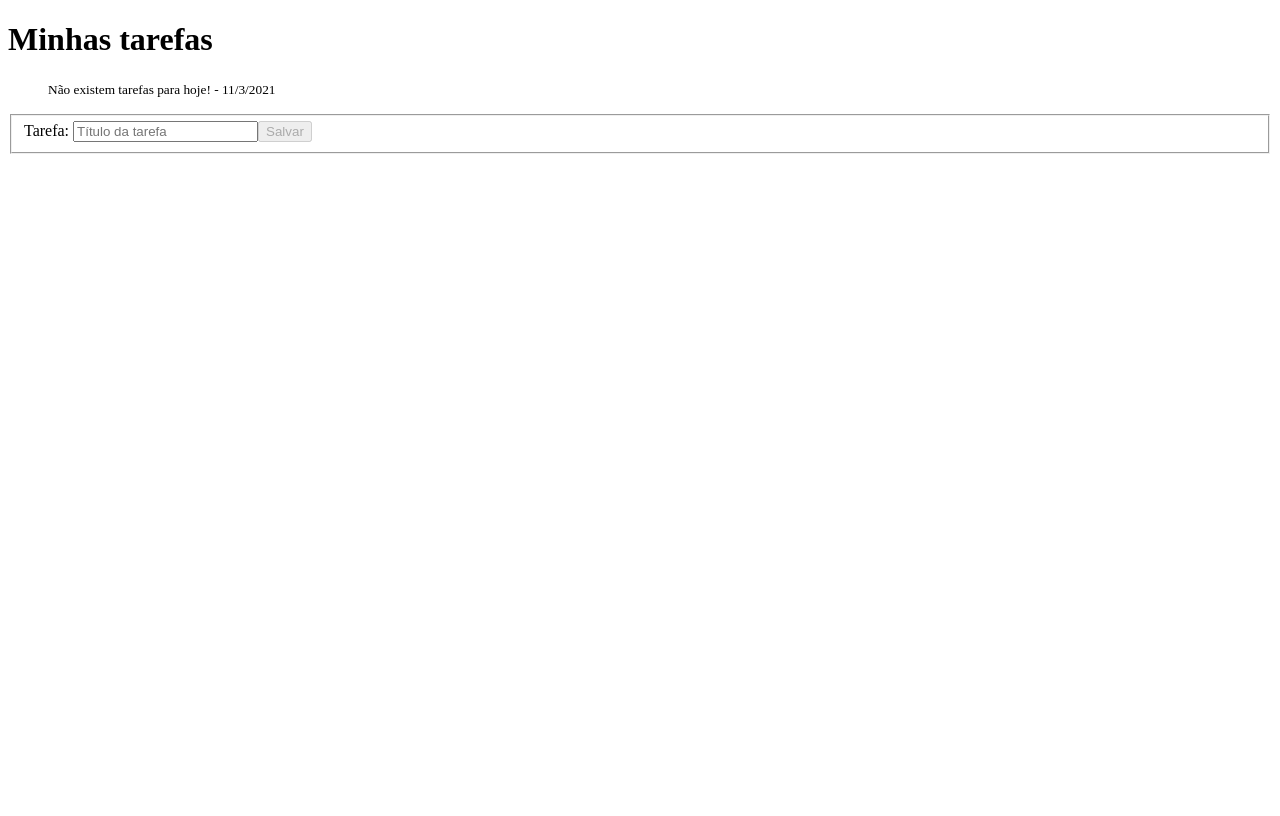
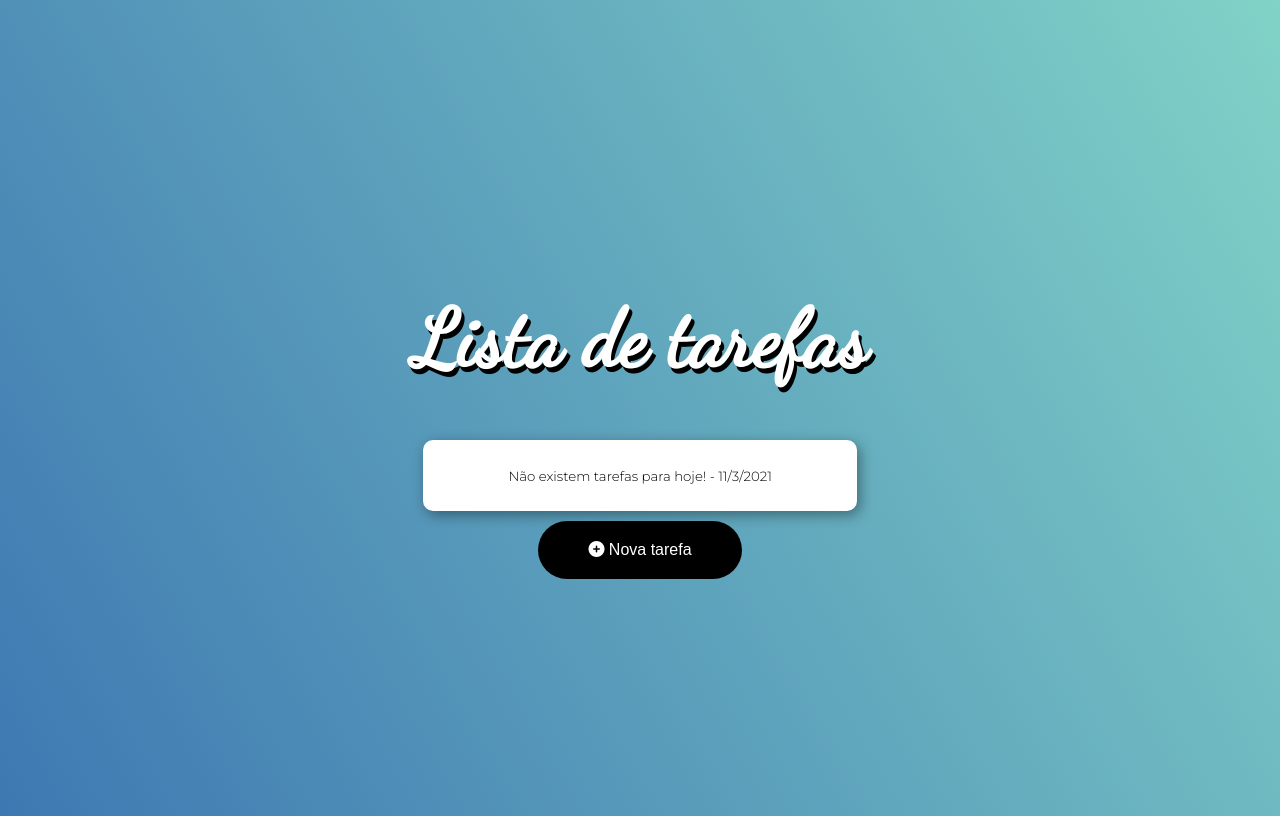
Before and after one commit to LukeDaniel16/Comecando-com-Angular, an Angular app in the folder todo/: page / in a window 1280 px wide. Built offline with nearby package versions, Linux system fonts and the light colour scheme.

Commit message:
Finalizando e pequenos ajustes visuais!

```diff
--- a/todo/src/app/app.component.html
+++ b/todo/src/app/app.component.html
@@ -1,23 +1,39 @@
-<h1>{{ title }}</h1>
-<ul>
-  <p><small>Não existem tarefas para hoje! - {{dataAtual}} </small></p>
+<h1 class="title animate__animated animate__jackInTheBox">{{ title }}</h1>
+<ul class="animate__animated animate__flipInX" *ngIf="mode=='list'">
+  <p class="text-center" *ngIf="todos.length == 0"><small>Não existem tarefas para hoje! - {{dataAtual}} </small></p>
   <li *ngFor="let todo of todos">
-    {{todo.id}}. {{ todo.title }} -
-    <button *ngIf="!todo.done" (click)="maskAsDone(todo)">Concluir</button> |
-    <button *ngIf="todo.done" (click)="markAsUndone(todo)">Refazer</button> |
-    <button (click)="remove(todo)">Remover</button>
+    {{ todo.title }}
+    <button (click)="remove(todo)"><i class="fas fa-trash-alt"></i></button>
+    <button *ngIf="!todo.done" (click)="markAsDone(todo)"><i class="far fa-check-circle"></i></button>
+    <button *ngIf="todo.done" (click)="markAsUndone(todo)"><i class="fas fa-check-circle"></i></button>
   </li>
 </ul>
+<div id='modal' *ngIf="mode=='add'" class="animate__animated animate__flipInX">
+  <h1 class="text-center">Nova tarefa</h1>
+  <form [formGroup]="form">
+    <label>Tarefa: </label>
+    <input type="text" placeholder="Título da tarefa" maxlength="60" formControlName="title"><br>
+    <small class="danger" *ngIf="form.controls.title.invalid && !form.controls.title.pristine">Este campo deve ter
+      entre 3 e 60 caracteres.<br>
+    </small>
+    <p class="text-center">
+      <button class="button" [disabled]="form.invalid" (click)="add()">
+        <i class="far fa-save"></i>
+        Salvar
+      </button>
+    </p>
+  </form>
+  <br><br>
+</div>
 
-<form [formGroup]="form">
-  <fieldset>
-    <label>Tarefa: </label>
-    <input type="text" placeholder="Título da tarefa" maxlength="60" formControlName="title">
-    <small *ngIf="form.controls.title.invalid && !form.controls.title.pristine">Este campo é inválido entre 3 e 60
-      caracteres.</small>
-    <button [disabled]="form.invalid" (click)="add()">Salvar</button>
-  </fieldset>
-</form>
+<button class="add-button animate__animated animate__fadeInUp button" (click)="changeMode('add')" *ngIf="mode=='list'">
+  <i class="fas fa-plus-circle"></i>
+  Nova tarefa
+</button>
+<button class="add-button animate__animated animate__fadeInUp button" (click)="changeMode('list')" *ngIf="mode=='add'">
+  <i class="fas fa-times"></i>
+  Cancelar
+</button>
 
 <!--
   () = HTML > ts - Chamar evento
--- a/todo/src/app/app.component.ts
+++ b/todo/src/app/app.component.ts
@@ -9,8 +9,9 @@
 })
 export class AppComponent {
   public dataAtual: String = new Date().toLocaleDateString();
+  public mode = 'list';
   public todos: Todo[] = [];
-  public title: String = 'Minhas tarefas';
+  public title: String = 'Lista de tarefas';
   public form: FormGroup;
 
   constructor(private fb: FormBuilder) {
@@ -23,6 +24,10 @@
     });
 
     this.load();
+  }
+
+  changeMode(modeChoice: string) {
+    this.mode = modeChoice;
   }
 
   add() {
@@ -46,7 +51,7 @@
     }
   }
 
-  maskAsDone(todo: Todo) {
+  markAsDone(todo: Todo) {
     todo.done = true;
     this.save();
   }
@@ -59,6 +64,7 @@
   save() {
     const data = JSON.stringify(this.todos);
     localStorage.setItem('todos', data);
+    this.mode = 'list';
   }
 
   load() {
@@ -67,6 +73,5 @@
     if (data) {
       this.todos = JSON.parse(data);
     }
-
   }
 }
--- a/todo/src/index.html
+++ b/todo/src/index.html
@@ -1,13 +1,22 @@
 <!doctype html>
 <html lang="en">
+
 <head>
   <meta charset="utf-8">
   <title>Todo</title>
   <base href="/">
   <meta name="viewport" content="width=device-width, initial-scale=1">
   <link rel="icon" type="image/x-icon" href="favicon.ico">
+  <link rel="preconnect" href="https://fonts.googleapis.com">
+  <link rel="preconnect" href="https://fonts.gstatic.com" crossorigin>
+  <link href="https://fonts.googleapis.com/css2?family=Dancing+Script&family=Montserrat:wght@300&display=swap"
+    rel="stylesheet">
+  <script src="https://kit.fontawesome.com/53e4329fcf.js" crossorigin="anonymous"></script>
+  <link rel="stylesheet" href="https://cdnjs.cloudflare.com/ajax/libs/animate.css/4.1.1/animate.min.css" />
 </head>
+
 <body>
   <app-root></app-root>
 </body>
+
 </html>
--- a/todo/src/styles.css
+++ b/todo/src/styles.css
@@ -1 +1,101 @@
-/* You can add global styles to this file, and also import other style files */
+body{
+    height: 100vh;
+    display: flex;
+    align-items: center;
+    justify-content: center;
+    font-family: 'Montserrat', sans-serif;
+    font-weight: 300;
+    text-align: center;
+    background: #3E78B2;
+    background: -moz-linear-gradient(60deg, #3E78B2 0%, #81D2C7 100%);
+    background: -webkit-linear-gradient(60deg, #3E78B2 0%, #81D2C7 100%);
+    background: linear-gradient(60deg, #3E78B2 0%, #81D2C7 100%);
+    filter: progid:DXImageTransform.Microsoft.gradient(startColorstr='#3E78B2', endColorstr='#81D2C7');
+}
+
+button{
+    cursor: pointer;
+
+}
+
+ul{
+    text-align: left;
+    margin: 10px;
+    padding: 10px;
+    list-style: none;
+    background: #fff;
+    border-radius: 10px;
+    -webkit-box-shadow: 3px 4px 14px 0px rgba(0, 0, 0, 0.39);
+    -moz-box-shadow: 3px 4px 14px 0px  rgba(0, 0, 0, 0.39);
+    box-shadow: 3px 4px 14px 0px  rgba(0, 0, 0, 0.39);
+}
+
+li{
+    padding: 15px;
+    margin: 10px;
+    font-size: 1em;
+    font-style: italic;
+    border-bottom: 2px solid rgba(0, 0, 0, 0.2);
+}
+
+li>button{
+    border: none;
+    background-color: #fff;
+    font-size: 1em;
+    opacity: 0.6;
+    float: right;
+    transition: opacity 1s;
+}
+
+li>button:hover{
+    opacity: 1;
+    transition: opacity 1s;
+}
+
+.title{
+    font-family: 'Dancing Script', cursive;
+    color: #fff;
+    font-size: 5em;
+    text-shadow: 3px 5px #000;
+}
+
+.text-center{
+    text-align: center;
+}
+
+.button{
+    background-color: #000;
+    border: none;
+    padding: 20px;
+    color: #fff;
+    border-radius: 30px;
+    font-size: 1em;
+    padding-left: 50px;
+    padding-right: 50px;
+}
+
+#modal {
+    text-align: left;
+    margin: 10px;
+    padding: 10px;
+    background: #fff;
+    border-radius: 10px;
+    -webkit-box-shadow: 3px 4px 14px 0px rgba(0, 0, 0, 0.39);
+    -moz-box-shadow: 3px 4px 14px 0px rgba(0, 0, 0, 0.39);
+    box-shadow: 3px 4px 14px 0px rgba(0, 0, 0, 0.39);
+}
+
+input {
+    width: 100%;
+    line-height: 50px;
+    text-indent: 10px;
+    font-size: 1.2em;
+}
+
+.danger {
+    background-color: #ff0000;
+    color: #fff;
+    font-weight: bold;
+    padding: 5px;
+    margin-top: 10px;
+}
```
Also changed, not shown: todo/screenshoots/Screenshoots.gif (added), 1 other file (tests, documents, lock files or other folders).
